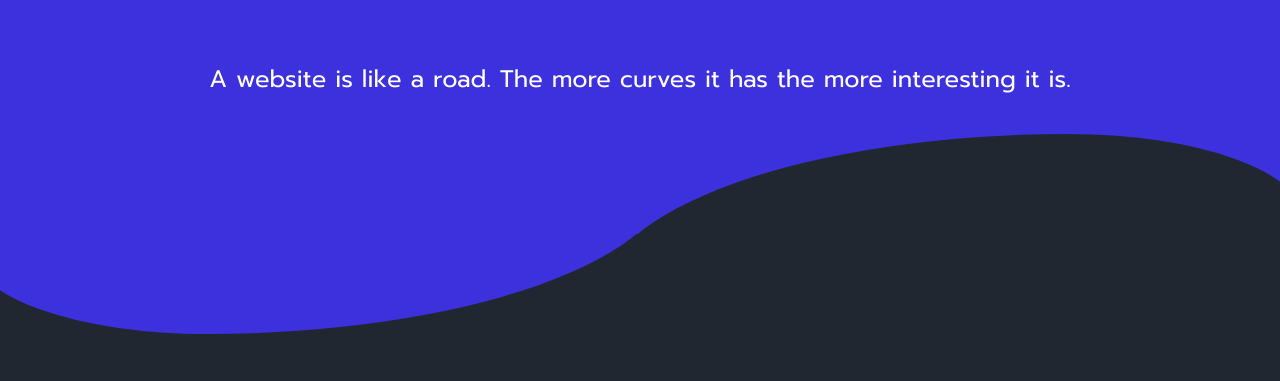
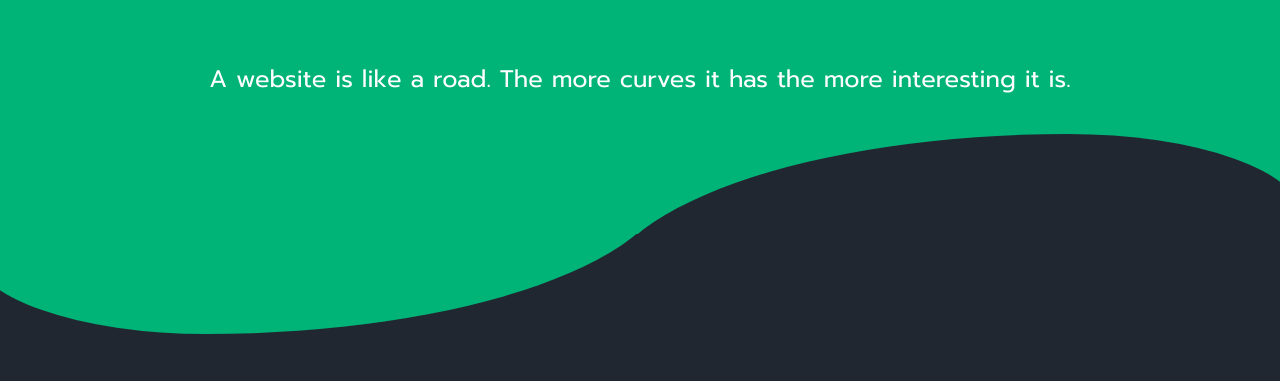
Before and after one commit to KatieEliza/wavy_website, a plain HTML site: page index.html in a window 1280 px wide. Shown: the part 266-647 px from the top of the page. Drawn offline with Linux system fonts and the light colour scheme; a script that the page names is missing.

Commit message:
changing color

```diff
--- a/index.html
+++ b/index.html
@@ -38,7 +38,7 @@
     }
 
     .blue {
-      background: #3c31dd;
+      background: #00b377;
     }
 
     .red {
@@ -80,7 +80,7 @@
       border-radius: 100% 50%;
       width: 55%;
       height: 100%;
-      background-color: #3c31dd;
+      background-color: #00b377;
       transform: translate(-4%, 40%);
       z-index: -1;
     }
```
